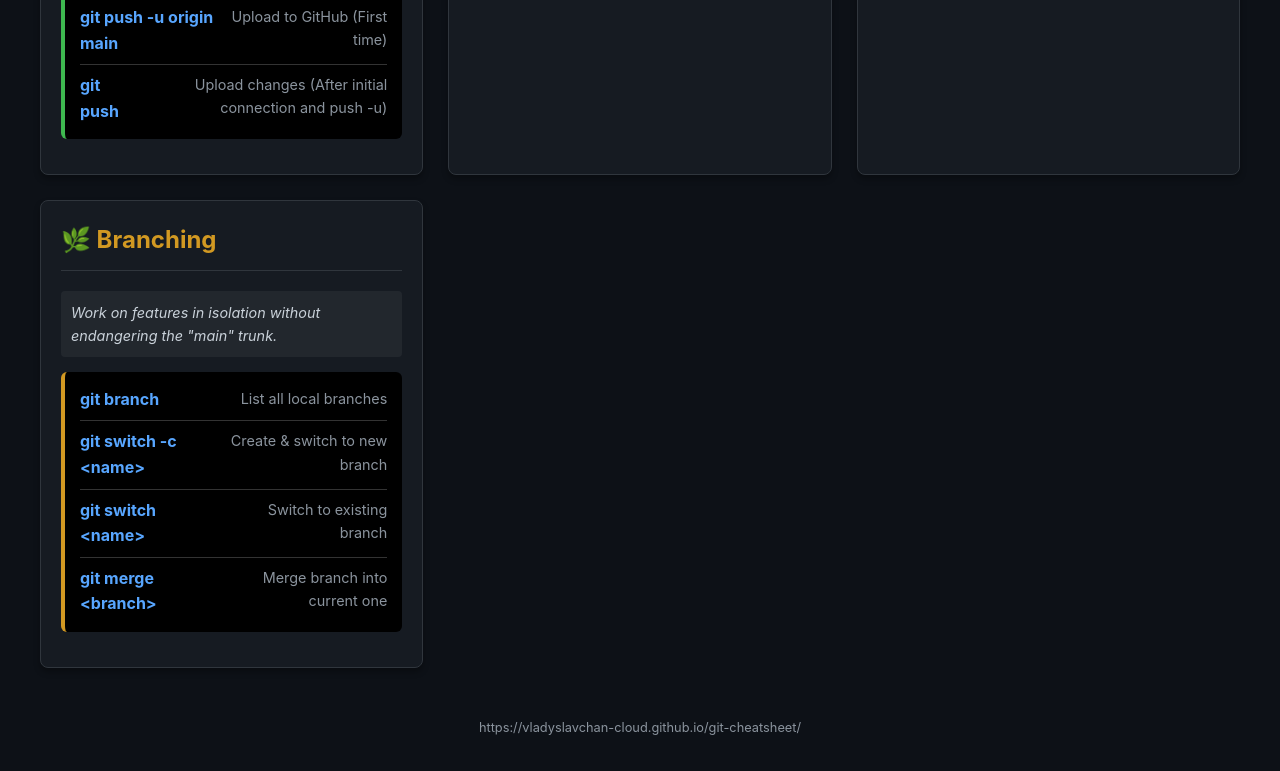
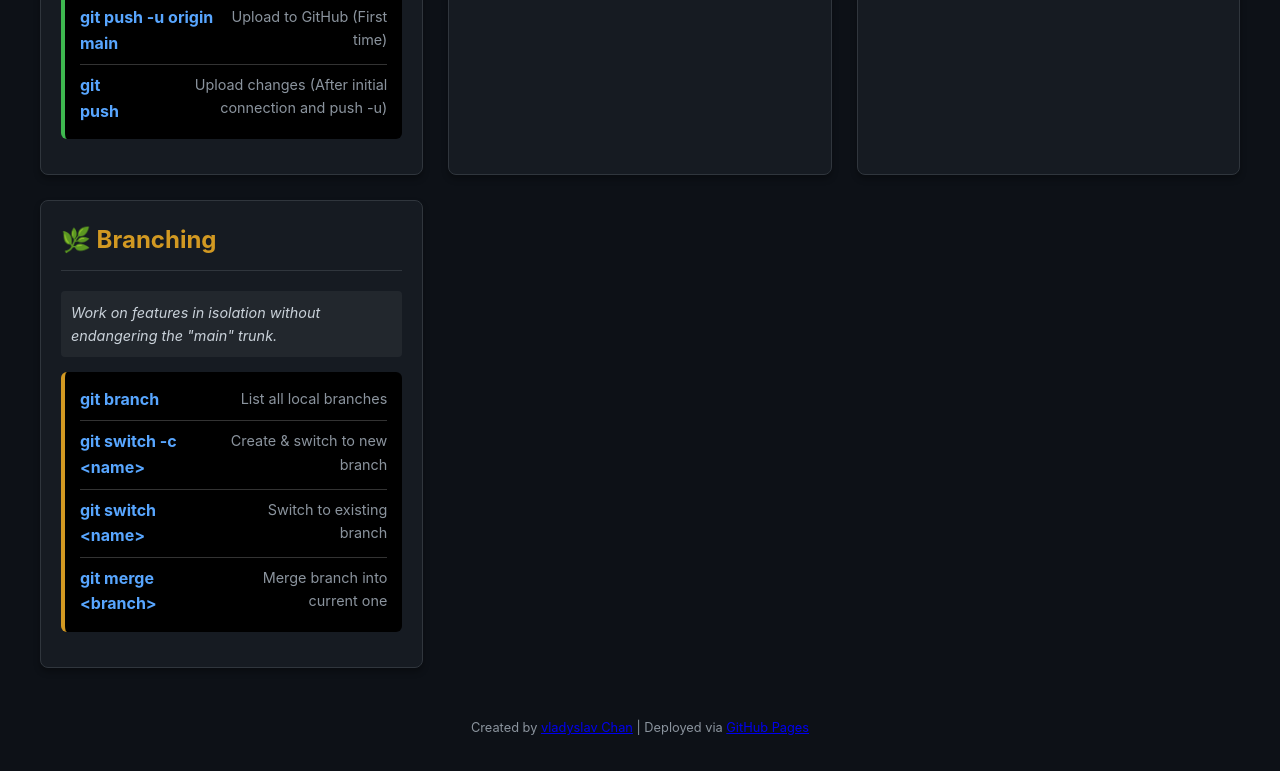
Before and after one commit to vladyslavchan-cloud/git-cheatsheet, a plain HTML site: page index.html in a window 1280 px wide. Shown: the part 1436-2207 px from the top of the page. Drawn offline with Linux system fonts and the light colour scheme.

Commit message:
done 2.0

```diff
--- a/index.html
+++ b/index.html
@@ -390,7 +390,10 @@
     </main>
 
     <footer>
-      <p>https://vladyslavchan-cloud.github.io/git-cheatsheet/</p>
+      <p>Created by
+    <a href="https://github.com/vladyslavchan-cloud">vladyslav Chan</a>
+    | Deployed via
+    <a href="https://github.com/vladyslavchan-cloud/git-cheatsheet">GitHub Pages</a></p>
     </footer>
   </body>
 </html>
```
